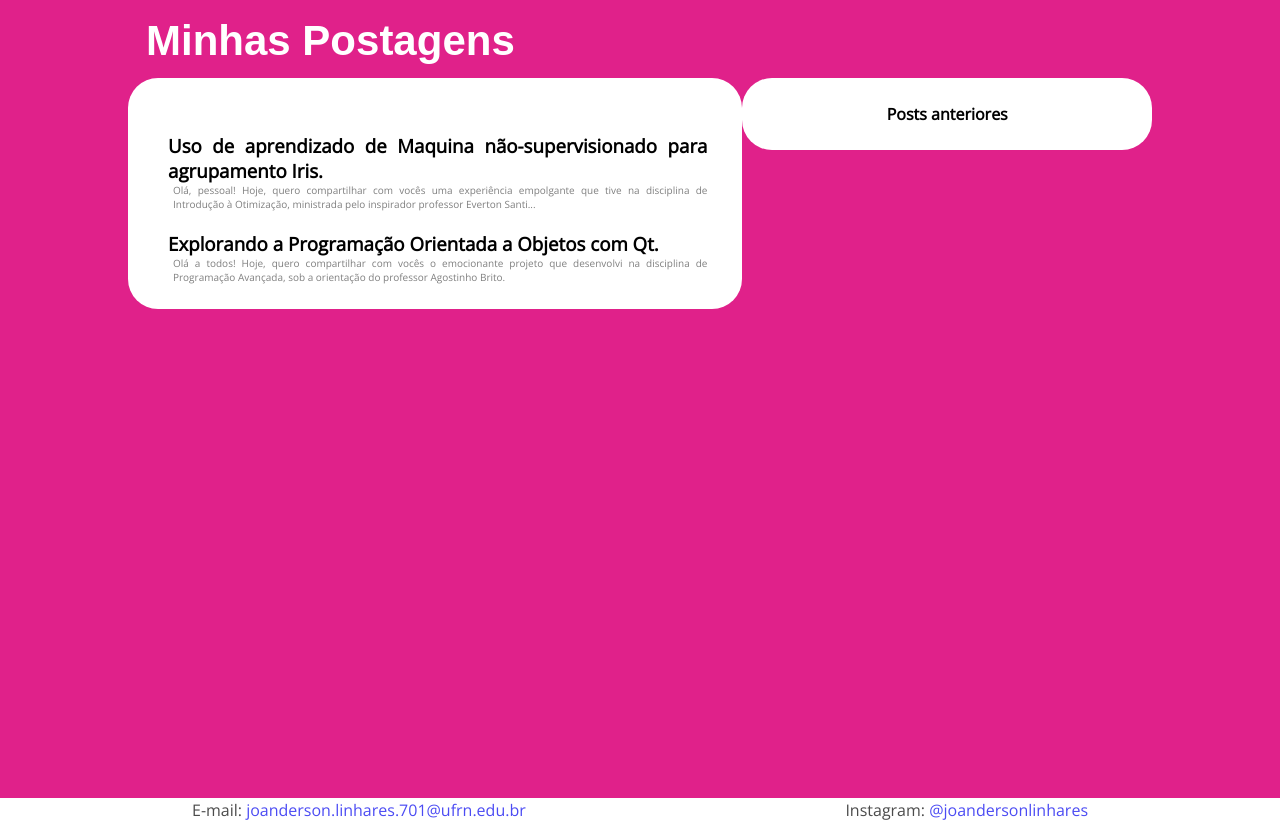
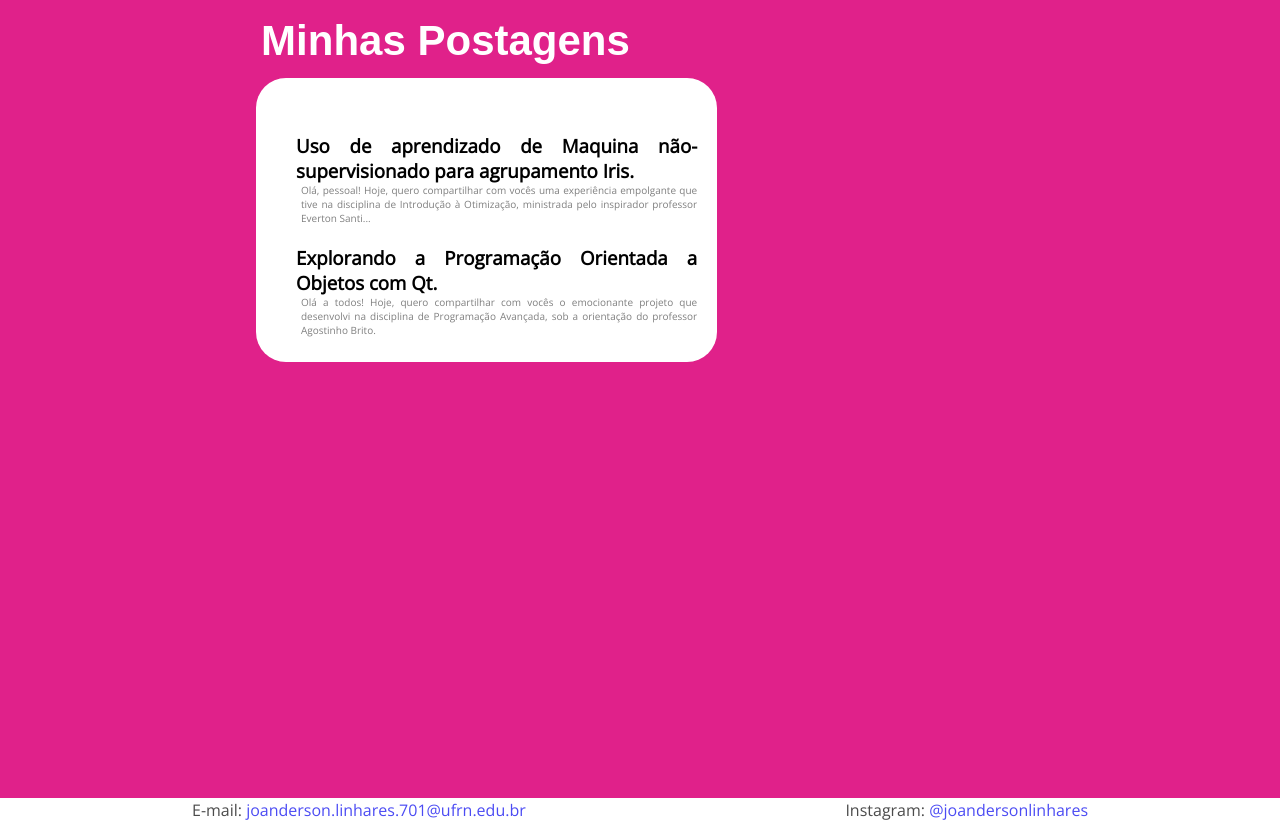
Before and after one commit to N1LB13/Desafio-INCLUDE-ENGENHARIA, a plain HTML site: page posts.html in a window 1280 px wide. Shown: the part 69-890 px from the top of the page. Drawn offline with nearby package versions, Linux system fonts and the light colour scheme; a web font is replaced by a local one.

Commit message:
+ Correções

```diff
--- a/css/style.css
+++ b/css/style.css
@@ -96,14 +96,14 @@ header .menu ul li a{
 /* Box-captura */
 section.box-captura{
     padding: 0 10%;
-    height: 80px;
+    height: 10%;
     background-color:#e0218a;
 
 }
 div.titulo{
     color: white;
     padding-top: 12px;
-    padding-left: 18px;
+    padding-left:  13%;
     font-size: 28px;
 }
 
@@ -114,7 +114,7 @@ div.titulo{
 /* content */
 section.content{
 
-    padding: 0 10%;
+    padding: 0 20%;
     height: 90%;
     background-color: #e0218a;
 
--- a/css/stylePOST.css
+++ b/css/stylePOST.css
@@ -44,13 +44,6 @@ header .logo h2{
     font-family: 'Barbie', sans-serif;
     font-size: 40px;
     margin: 10px;
-
-}
-header .logo h2:hover{
-    color: #e0218a;
-    padding: 0 10px;
-    transform: scale(1.09,1.09);
-    transition: 0.5s;
 
 }
 
@@ -119,6 +112,7 @@ section.content{
 
     padding: 0 10%;
     height: 90%;
+
     background-color: #e0218a;
 
 }
@@ -130,7 +124,7 @@ div.post{
     padding-top: 30px;
     padding-left: 15px;
     background-color: white;
-    width: 60%;
+    width: 70%;
     border-radius: 30px;
 }
 .image-container {
@@ -143,7 +137,8 @@ div.post{
 
 }
 
-/* Estilo CSS para a imagem */
+/*content*/
+
 .image-container img {
     width: 120px;
     height: 150px;
@@ -151,7 +146,8 @@ div.post{
 div.sidebar{
 
     background-color: white;
-    width: 40%;
+    width: 30%;
+    height: auto;
     border-radius: 30px;
 
 
@@ -169,7 +165,7 @@ div.post1 p{
     padding-left: 5%;
     width: 90%;
     padding-top: 20px;
-    font-size: 10px;
+    font-size: 14px;
 }
 
 div.outrosPosts{
@@ -190,6 +186,7 @@ div.outrosPosts a{
 footer{
     padding: 1px 15%;
     background-color: white;
+    height: 3%;
     opacity: 0.7;
 
 }
--- a/css/stylePOSTS.css
+++ b/css/stylePOSTS.css
@@ -33,6 +33,7 @@ html, body {
 
 
 /* Header */
+
 header .container{
 
     padding: 1px 1%;
@@ -44,13 +45,6 @@ header .logo h2{
     font-family: 'Barbie', sans-serif;
     font-size: 40px;
     margin: 10px;
-
-}
-header .logo h2:hover{
-    color: #e0218a;
-    padding: 0 10px;
-    transform: scale(1.09,1.09);
-    transition: 0.5s;
 
 }
 
@@ -88,6 +82,9 @@ header .menu ul li a{
     margin: 4px;
 
 }
+.container h2{
+
+}
 
 /* Header */
 
@@ -96,19 +93,17 @@ header .menu ul li a{
 /* Box-captura */
 section.box-captura{
     padding: 0 10%;
-    height: 80px;
+    height: 10%;
     background-color:#e0218a;
 
-
 }
-
 div.titulo{
     color: white;
     padding-top: 12px;
-    padding-left: 18px;
+    padding-left:  13%;
     font-size: 28px;
-    /* margin: 15px; */
 }
+
 
 /* Box-captura */
 
@@ -117,7 +112,7 @@ div.titulo{
 /* content */
 section.content{
 
-    padding: 0 10%;
+    padding: 0 20%;
     height: 90%;
     background-color: #e0218a;
 
@@ -151,10 +146,7 @@ div.post{
 }
 div.sidebar{
 
-    background-color: white;
-    width: 40%;
-    border-radius: 30px;
-
+    background-color: e0218a;
 
 }
 div.menu{
--- a/posts.html
+++ b/posts.html
@@ -61,9 +61,7 @@
             </div>
         </div>
         <div class="sidebar right">
-            <div class="postsAntigos">
-                <strong>Posts anteriores</strong>
-            </div>
+            <!-- vazio -->
         </div>
     </section>
 
```
